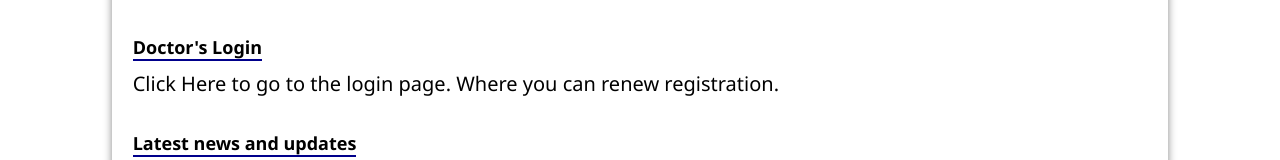
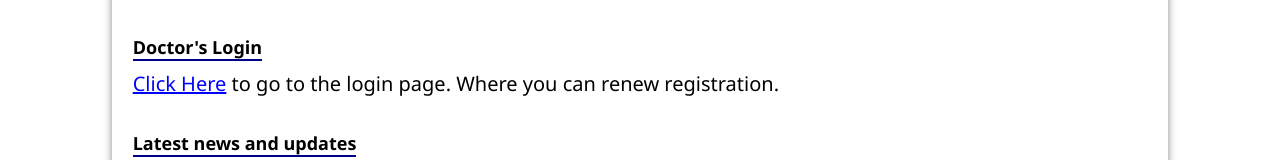
Before and after one commit to romanjan-das-2/assam_veterinary_council_2, a plain HTML site: page index.html in a window 1280 px wide. Shown: the part 597-757 px from the top of the page. Drawn offline with Linux system fonts and the light colour scheme.

Commit message:
added click here link

```diff
--- a/index.html
+++ b/index.html
@@ -316,7 +316,7 @@
         <div id="main-content-2">
             <br>
             <span>Doctor's Login</span>
-            <div class="under_span_text">Click Here to go to the login page. Where you can renew registration. </div>
+            <div class="under_span_text"><span style="color: blue; cursor: pointer; text-decoration: underline;">Click Here</span> to go to the login page. Where you can renew registration. </div>
             <span>Latest news and updates</span>
             <div class="under_span_text">Stay tuned for latest news from Assam Veterinary Council</div>
             <span>Present Status of Assam Veterinary Council</span><br>
```
